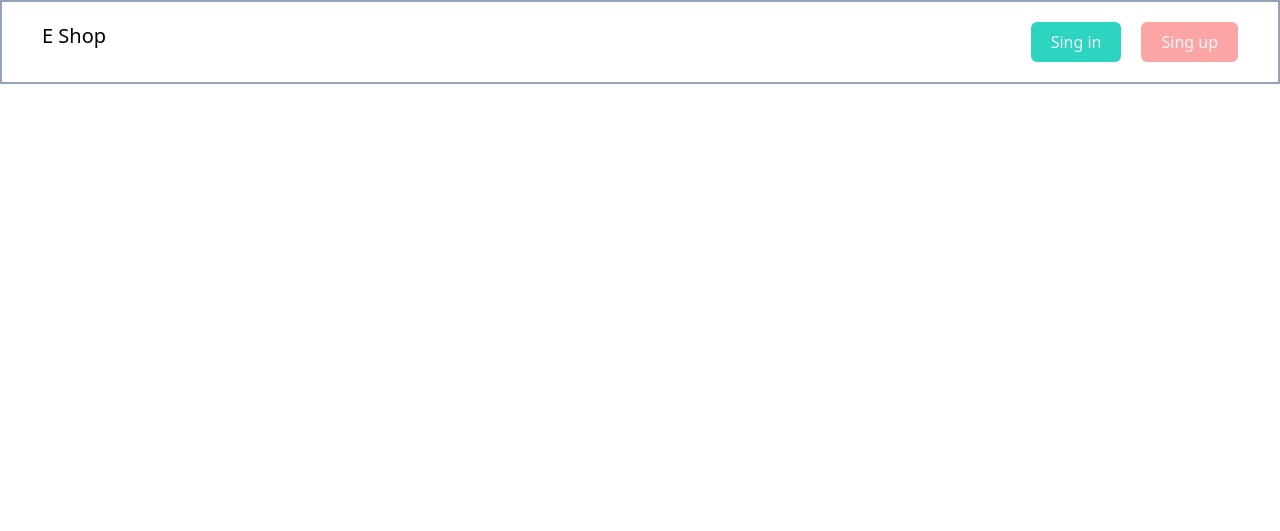
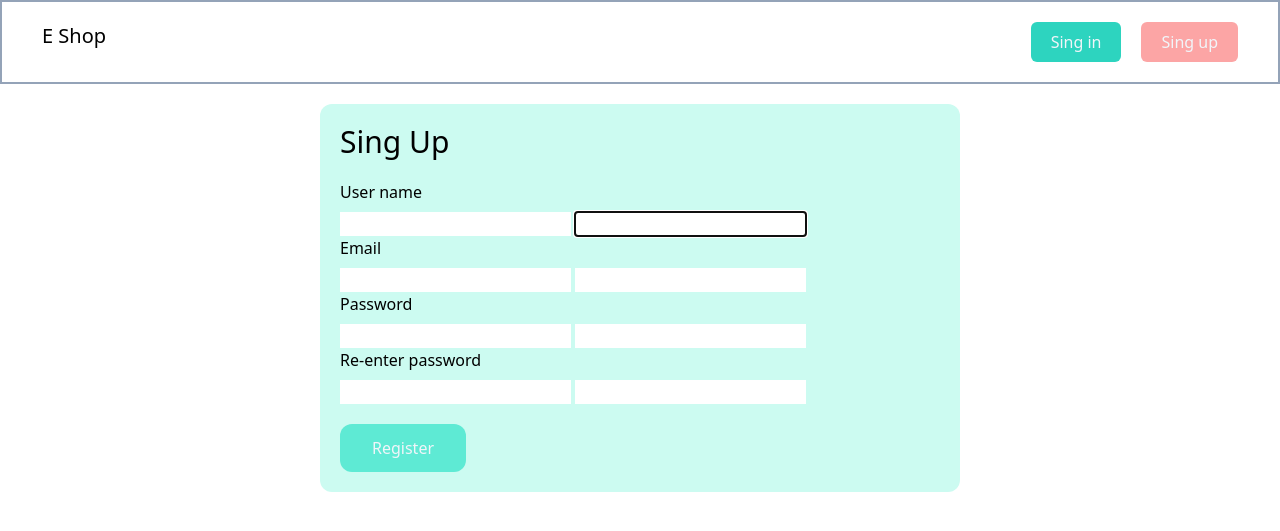
Before and after one commit to WD-Rafiul/Dj_shope, a Django app: template mainapp/templates/mainapp/singup.html in a window 1280 px wide. Shown: the top 531 px of the page. Run offline with Django 4.2, Linux system fonts and the light colour scheme; the template is opened without the code that fills it: values that come from a table or form of the project are taken from there, others are empty; some libraries are stand-ins or nearby versions.

Commit message:
add singUp some modified

```diff
--- /dev/null
+++ b/mainapp/forms.py
@@ -0,0 +1,8 @@
+from django import forms
+from django.contrib.auth.forms import UserCreationForm
+from django.contrib.auth.models import User
+
+class SingupForm(UserCreationForm):
+    class Meta:
+        model = User
+        fields = ('username','email', 'password1', 'password2')
--- a/mainapp/templates/mainapp/base.html
+++ b/mainapp/templates/mainapp/base.html
@@ -4,7 +4,7 @@
     <meta charset="UTF-8">
     <meta name="viewport" content="width=device-width, initial-scale=1.0">
     <script src="https://cdn.tailwindcss.com"></script>
-    <title>Document</title>
+    <title>E shop</title>
 </head>
 <body >
     <!-- top nav -->
@@ -12,7 +12,7 @@
     <a class="text-xl " href="/">E Shop</a>
     <div class="gap-x-5 flex justify-between">
         <a class="bg-teal-400 text-slate-100 px-5 py-2 rounded-md hover:bg-teal-700" href="">Sing in</a>
-        <a class="bg-red-300 text-slate-100 px-5 py-2 rounded-md hover:bg-red-700" href="">Sing up</a>
+        <a class="bg-red-300 text-slate-100 px-5 py-2 rounded-md hover:bg-red-700" href="{% url 'mainapp:singup' %}">Sing up</a>
     </div>
 </nav>
 {% block content%}
--- a/mainapp/templates/mainapp/singup.html
+++ b/mainapp/templates/mainapp/singup.html
@@ -1,6 +1,34 @@
 {% extends 'mainapp/base.html' %}
+
+{% block title %}Sing Up{% endblock %}
+
 {% block content %}
-
-
+<div class="w-1/2 my-5 mx-auto p-5 bg-teal-100 rounded-xl">
+    <h1 class="mb-5 text-3xl">Sing Up</h1>
+    <form method="post" action=".">
+        {% csrf_token %}
+        <div>
+            <label class="inline-block mb-2" for="">User name</label><br>
+            <input id="your_name" type="text" name="your_name" maxlength="100" required>
+            {{form.username}}
+        </div>
+        <div>
+            <label class="inline-block mb-2" for="">Email</label><br>
+            <input id="your_email" type="text" name="your_email" maxlength="100" required>
+            {{form.email}}
+        </div>
+        <div>
+            <label class="inline-block mb-2" for="">Password</label><br>
+            <input id="password1" type="text" name="password1" maxlength="100" required>
+            {{form.password1}}
+        </div>
+        <div>
+            <label class="inline-block mb-2" for="">Re-enter password</label><br>
+            <input id="password2" type="text" name="password2" maxlength="100" required>
+            {{form.password2}}
+        </div>
+    </form>
+    <button class="px-8 py-3 mt-5 rounded-xl bg-teal-300 hover:bg-teal-700 text-slate-100">Register</button>
+</div>
 
 {% endblock %}
--- /dev/null
+++ b/mainapp/urls.py
@@ -0,0 +1,14 @@
+from django.contrib.auth import views as auth_views
+from django.urls import path
+
+from .import views
+from .forms import SingupForm
+
+
+app_name = 'mainapp'
+
+urlpatterns = [
+    path('', views.index, name='index'),
+    path('contact/', views.contact, name='contact'),
+    path('singup/', views.singup, name='singup')
+]
--- a/shoppers/urls.py
+++ b/shoppers/urls.py
@@ -15,13 +15,13 @@ Including another URLconf
     2. Add a URL to urlpatterns:  path('blog/', include('blog.urls'))
 """
 from django.contrib import admin
-from django.urls import path
 from django.conf import settings
 from django.conf.urls.static import static
+from django.urls import path, include
 
 from mainapp.views import index
 
 urlpatterns = [
-    path('',index, name='index'),
+    path('',include('mainapp.urls')),
     path('admin/', admin.site.urls),
 ]+ static(settings.MEDIA_URL,document_root=settings.MEDIA_ROOT)
```
Also changed, not shown: item/templates/item/detail.html (renamed from mainapp/templates/mainapp/detail.html, +5 -5 lines), item/urls.py (added, +9 -0 lines), item/views.py (+6 -1 lines), mainapp/views.py (+16 -0 lines), db.sqlite3, item/migrations/0003_alter_category_options_alter_items_options.py (added), mainapp/templates/mainapp/singin.html (added).
